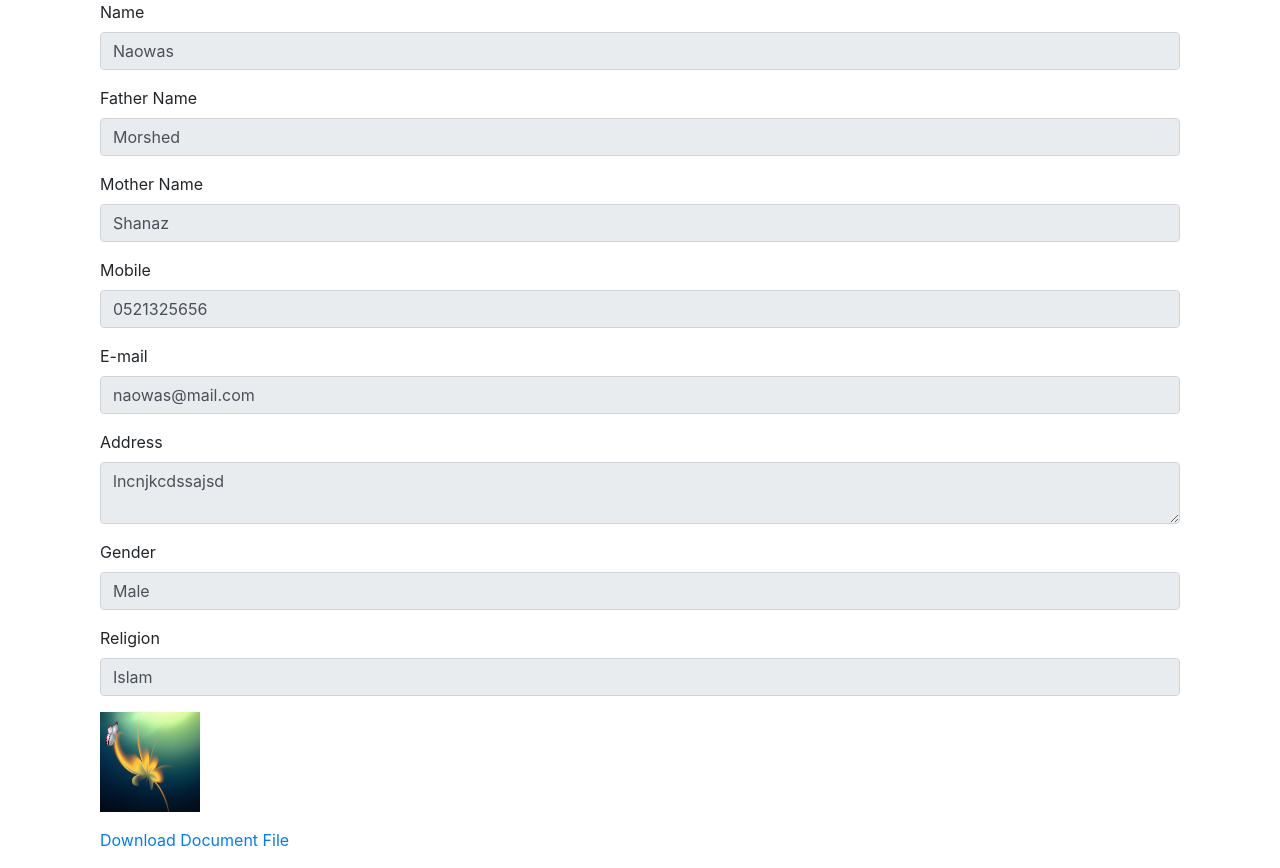
After one commit to naowas/oop_pdo_crud, a PHP site: page /view.php?id=19 in a window 1280 px wide. The commit adds this page. Run offline with PHP 8.4, Linux system fonts and the light colour scheme; data comes from the database, SQL or seed files in the repository; some libraries are stand-ins or nearby versions.

Commit message:
view part done

```diff
--- a/class/functions.class.php
+++ b/class/functions.class.php
@@ -108,7 +108,6 @@ class Functions extends Database
 
     public function fetch()
     {
-        $data = null;
 
         $query = "SELECT * FROM user_info";
         return $data = $this->conn->query($query);
@@ -137,9 +136,60 @@ class Functions extends Database
 
     }
 
-    public function update($name, $fname, $mname, $mobile, $email, $address, $gender, $religion, $id)
+    public function viewbyid($id)
     {
-        $sql = "UPDATE user_info SET name = :name, fname = :fname, mname = :mname, mobile= :mobile, email=:email, address=:address, gender=:gender, religion=:religion  WHERE id = :id";
+        $data = $this->conn->prepare("SELECT * FROM user_info WHERE id = :id");
+        $data->execute(array(':id' => $id));
+
+        foreach ($data as $value) {
+            return $value;
+        }
+
+    }
+
+    public function update($image_old, $docfile_old, $id)
+    {
+
+        if (isset($_POST['update'])) {
+
+            $name = $_POST['name'];
+            $fname = $_POST['fname'];
+            $mname = $_POST['mname'];
+            $mobile = $_POST['mobile'];
+            $email = $_POST['email'];
+            $address = $_POST['address'];
+            $gender = $_POST['gender'];
+            $religion = $_POST['religion'];
+
+            /// File Part
+            $docfile = $_FILES["docfile"]["name"];
+            $temp_doc = $_FILES["docfile"]["tmp_name"];
+            $target_doc_dir = "uploads/";
+            $target_doc_file = strtolower($target_doc_dir . basename($docfile));
+            $doc_file_type = pathinfo($target_doc_file, PATHINFO_EXTENSION);
+
+            if ($doc_file_type != "docx" && $doc_file_type != "ppt" && $doc_file_type != "pdf" && $doc_file_type != "xls") {
+                echo "<script>alert('Docx, PPT, PDF and XLS files are allowed!')</script>";
+            } else {
+                $movfile = move_uploaded_file($temp_doc, $target_doc_file);
+            }
+
+            $image = $_FILES["image"]["name"];
+            $temp_image = $_FILES["image"]["tmp_name"];
+            $file_size = $_FILES["image"]["size"];
+            $target_dir = "uploads/";
+            $target_file = strtolower($target_dir . basename($image));
+            $img_file_type = pathinfo($target_file, PATHINFO_EXTENSION);
+
+            if ($img_file_type != "jpg" && $img_file_type != "png" && $img_file_type != "jpeg" && $img_file_type != "gif") {
+                echo "<script>alert('jpg, png, jpeg and gif files are allowed!')</script>";
+
+            } else {
+                $move_img = move_uploaded_file($temp_image, $target_file);
+            }
+
+
+            $sql = "UPDATE user_info SET name = :name, fname = :fname, mname = :mname, mobile= :mobile, email=:email, address=:address, gender=:gender, religion=:religion, image_path=:image_path, docfile=:docfile  WHERE id = :id";
             $query = $this->conn->prepare($sql);
             $query->bindParam("name", $name, PDO::PARAM_STR);
             $query->bindParam("fname", $fname, PDO::PARAM_STR);
@@ -149,10 +199,17 @@ class Functions extends Database
             $query->bindParam("address", $address, PDO::PARAM_STR);
             $query->bindParam("gender", $gender, PDO::PARAM_STR);
             $query->bindParam("religion", $religion, PDO::PARAM_STR);
+            $query->bindParam("image_path", $target_file, PDO::PARAM_STR);
+            $query->bindParam("docfile", $target_doc_file, PDO::PARAM_STR);
             $query->bindParam("id", $id, PDO::PARAM_STR);
             $query->execute();
+
+            if ($query == true) {
+                unlink($docfile_old);
+                unlink($image_old);
+            }
             echo "<script>alert('Record Has been updated')</script>";
             echo "<script>window.open('index.php','_self')</script>";
-
         }
     }
+}
--- /dev/null
+++ b/view.php
@@ -0,0 +1,70 @@
+<?php
+include 'inc/header.php';
+require 'class/functions.class.php';
+// $model = new Functions();
+// $model->insert();
+
+?>
+<div class="container">
+    <div class="container-fluid">
+        <form>
+
+            <?php
+            $model = new Functions;
+            $id = $_REQUEST['id'];
+            $row = $model->viewbyid($id);
+            ?>
+
+            <div class="form-group">
+
+                <label for="name">Name</label>
+                <input type="text" name="name" class="form-control" id="name" value="<?php echo $row['name']; ?> " readonly>
+            </div>
+            <div class="form-group">
+                <label for="fname">Father Name</label>
+                <input type="text" name="fname" class="form-control" id="name" value="<?php echo $row['fname']; ?>" readonly>
+            </div>
+            <div class="form-group">
+                <label for="mname">Mother Name</label>
+                <input type="text" class="form-control" id="mname" name="mname" value="<?php echo $row['mname']; ?>" readonly>
+            </div>
+            <div class="form-group">
+                <label for="mobile">Mobile</label>
+                <input type="text" class="form-control" name="mobile" id="mobile" value="<?php echo $row['mobile']; ?>" readonly>
+            </div>
+            <div class="form-group">
+                <label for="email">E-mail</label>
+                <input type="email" class="form-control" name="email" id="email" value="<?php echo $row['email']; ?>" readonly>
+            </div>
+            <div class="form-group">
+                <label for="address">Address</label>
+                <textarea readonly class="form-control" name="address" id="" cols="30" rows="2"><?php echo $row['address']; ?></textarea>
+            </div>
+
+
+            <div class="form-group">
+                <label for="gender">Gender</label>
+                <input type="text" class="form-control" name="gender" id="gender" value="<?php echo $row['gender']; ?>" readonly>
+            </div>
+
+            <div class="form-group">
+                <label for="gender">Religion</label>
+                <input type="text" class="form-control" name="religion" id="religion" value="<?php echo $row['religion']; ?>" readonly>
+            </div>
+
+
+            <div class="form-group">
+                <img style="width: 100px; height:100px;" src="<?php echo $row['image_path']; ?>" alt="">
+            </div>
+
+            <div class="form-group">
+                <a href="<?php echo $row['docfile'];?>" download> Download Document File</a>
+            </div>
+        </form>
+    </div>
+</div>
+</div>
+
+<?php
+include "inc/footer.php";
+?>
```
Also changed, not shown: edit.php (+6 -14 lines), index.php (+13 -18 lines). Lines whose indentation alone changed are shown as unchanged.
